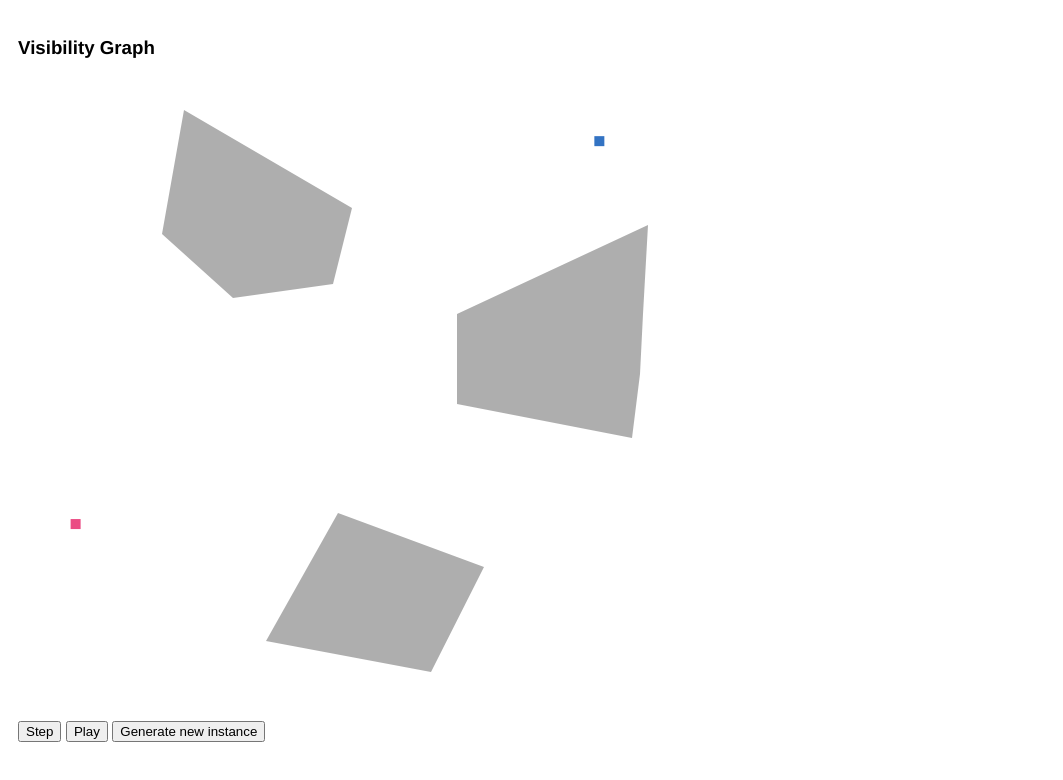
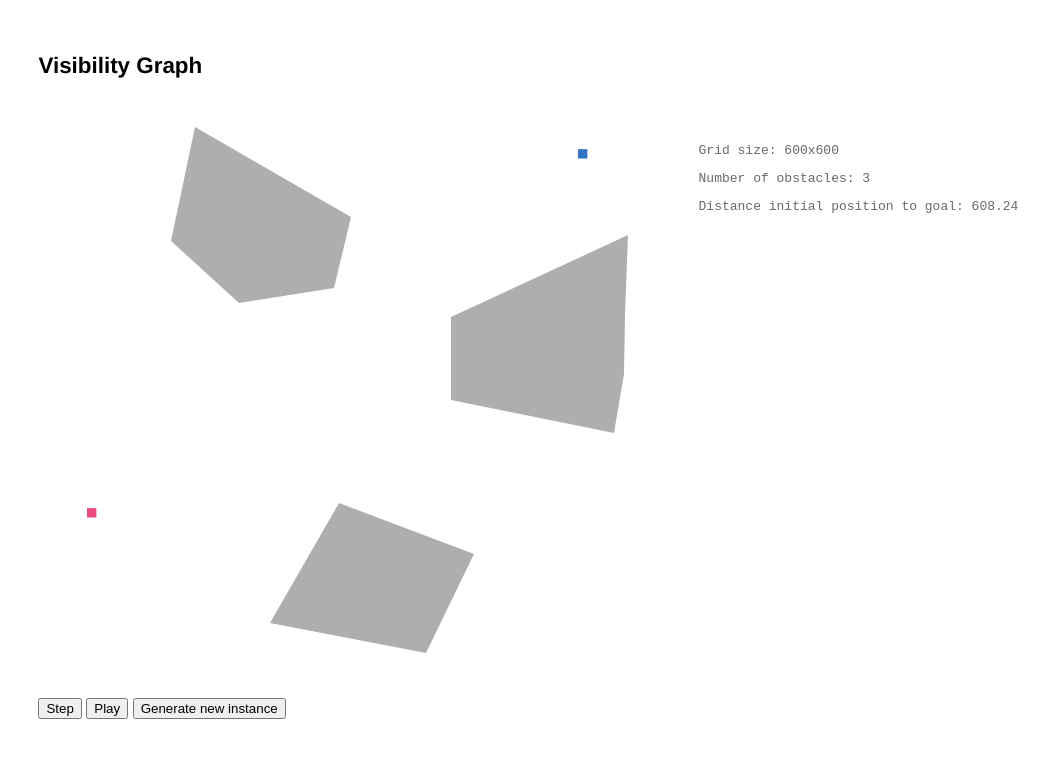
Before and after one commit to Marghrid/Robot-Motion-Planning, a plain HTML site: page VisibilityGraph/index.html in a window 1280 px wide. Shown: the whole page, without its empty margins (0-1063 px from the left). Drawn offline with Linux system fonts and the light colour scheme.

Commit message:
Website design and responsiveness.

```diff
--- a/VisibilityGraph/index.html
+++ b/VisibilityGraph/index.html
@@ -7,20 +7,29 @@
     body {
       font-family: Helvetica, sans-serif;
       display: flex;
+      flex-direction:column;
+      margin:3%;
+    }
+    #main_div {
+      display: flex;
       flex-wrap: wrap;
     }
-
     #canvas_div {
-      	padding: 10px;
      flex-direction:column;
     }
-
     #info_div {
-
-				padding: 5%;
-        /*background-color: #b0b0b0;*/
-        min-height: 1em;
-        min-width: 200px;
+      margin: 4%;
+      margin-top: 2%;
+      padding: 1%;
+      /*background-color: #f0f0f0;*/
+      /*flex-shrink: 0;*/
+      flex-grow: 0;
+      flex-basis: 30em;
+      font-family: monospace;
+      color: dimgrey;
+    }
+    h1 {
+      font-size: 1.4em;
     }
   </style>
   <script src="../js/geometry.js">         </script>
@@ -29,8 +38,9 @@
   <script src="../js/button.js">           </script>
 </head>
 <body>
+  <div id=title_div><h1>Visibility Graph</h1></div>
+  <div id=main_div>
     <div id=canvas_div>
-  <h3>Visibility Graph</h3>
       <canvas id="canvas1" >
       Your browser does not support the HTML5 canvas tag.</canvas>
       <div id =canvas_buttons_div>
@@ -39,21 +49,34 @@
         <input id="refreshButton" type="button" onclick="refresh_button()" value="Generate new instance"></input>
       </div>
     </div>
-
     <div id=info_div> </div>
-
+  </div>
   <script>
 //window.requestAnimationFrame(animate);
 
 var c1 = document.getElementById("canvas1");
 var info = document.getElementById("info_div");
 
-let min = Math.min(window.innerWidth, window.innerHeight);
-c1.height = min*0.8;
-c1.width = min*0.8;
+let env_size = Math.min(0.8 * window.innerWidth, 0.75 * window.innerHeight);
+c1.height = env_size;
+c1.width = env_size;
+info.style.flexBasis = env_size;
 
-let env = new Environment(min*0.8, 3);
+let num_obst = 3;
+let env = new Environment(env_size, num_obst);
 let planner = new VisibilityGraph(env);
+
+let p = document.createElement("p");
+info.appendChild(p);
+p.innerHTML = "Grid size: " + env_size.toString() + "x" + env_size.toString();
+
+p = document.createElement("p");
+info.appendChild(p);
+p.innerHTML = "Number of obstacles: " + (num_obst).toString();
+
+p = document.createElement("p");
+info.appendChild(p);
+p.innerHTML = "Distance initial position to goal: " + (euclidean_distance(env.goal, env.init)).toFixed(2);
 
 env.draw(c1);
 </script>
--- a/js/button.js
+++ b/js/button.js
@@ -1,15 +1,33 @@
-let timerId;
+let timer_id;
 let play = false;
 let step_count = 0;
 let done = false;
+let paragraph;
+let current_line_length;
 
 function step_button(grid, planning, canvas, info) {
 	if (done) return;
 	++step_count;
 	if (step_count == 1) {
-		info.innerHTML += "Step: 1 ";
-	} else {
-		info.innerHTML += step_count.toString() + " ";
+		paragraph = document.createElement("p");
+		info.appendChild(paragraph);
+		current_line_length = 0;
+		let new_text = "Step: 1 ";
+		paragraph.innerHTML += new_text;
+		current_line_length += new_text.length;
+	}
+	else {
+		let new_text = step_count.toString() + " ";
+		paragraph.innerHTML += new_text;
+		current_line_length += new_text.length;
+/*
+		if (current_line_length > 48) /* New line  {
+			//paragraph = document.createElement("p");
+			//info.appendChild(paragraph);
+			paragraph.innerHTML += "<br>";
+			current_line_length = 0;
+		}*/
+
 	}
 	let planning_done = planning.step();
 
@@ -19,8 +37,9 @@ function step_button(grid, planning, canvas, info) {
 		document.getElementById("playButton").value = "Play";
 		document.getElementById("playButton").disabled = true;
 		document.getElementById("stepButton").disabled = true;
-		info.innerHTML += "<p>Done!</p>"
-		clearInterval(timerId);
+		//info.innerHTML += "<p>Done.</p>"
+		info.innerHTML += "<p>" + planning.status + "</p>";
+		clearInterval(timer_id);
 		done = true;
 		play = false;
 	}
@@ -31,10 +50,10 @@ function play_button(grid, planning, canvas, info) {
 	if(!play) {
 		document.getElementById("playButton").value = "Stop";
 		play = true;
-		timerId = setInterval(step_button, 200, grid, planning, canvas, info);
+		timer_id = setInterval(step_button, 200, grid, planning, canvas, info);
 	} else {
 		document.getElementById("playButton").value = "Play";
-		clearInterval(timerId);
+		clearInterval(timer_id);
 		play = false;
 	}
 
--- a/js/visibilityGraph.js
+++ b/js/visibilityGraph.js
@@ -1,14 +1,11 @@
 class VisibilityGraph {
 	constructor(env) {
 		this.env = env;
-		this.vertices = [this.env.init, this.env.goal];
 		this.iteration = 0;
 		this.current_pos = this.env.init;
-		for(let obst of this.env.obstacles) {
-			for(let v of obst) {
-				this.vertices.push(v);
-			}
-		}
+		this.status = "";
+
+		this.vertices = this.compute_vertices();
 
 		this.edges = this.compute_edges();
 		this.env.edges = Array.from(this.edges);
@@ -24,10 +21,20 @@ class VisibilityGraph {
 	}
 
 	step() {
-		if(this.iteration >= this.edges.length + this.path.length -1)
+		if(this.iteration >= this.edges.length + this.path.length -2)
 			return true;
 		++this.iteration;
 		return false;
+	}
+
+	compute_vertices() {
+		let vertices = [this.env.init, this.env.goal];
+		for(let obst of this.env.obstacles) {
+			for(let v of obst) {
+				vertices.push(v);
+			}
+		}
+		return vertices;
 	}
 
 	compute_edges() {
@@ -64,6 +71,7 @@ class VisibilityGraph {
 			}
 
 			if (vertex_equals(current[0], this.env.goal)) {
+				this.path_length = current[1];
 				return this.reconstruct_path(came_from, current[0]);
 			}
 
@@ -90,7 +98,6 @@ class VisibilityGraph {
 				// neighbour shape: vertex
 				// current shape:[vertex, g_score]
 				came_from[neighbour] = current[0];
-
 			}
 		}
 	}
@@ -103,6 +110,9 @@ class VisibilityGraph {
 			current = came_from[current];
 			path.push(current);
 		}
+		this.status = "Path found. Path length: " + this.path_length.toFixed(2);
+		//TODO: path length
+
 		return path;
 	}
 
--- a/js/wavefront.js
+++ b/js/wavefront.js
@@ -5,7 +5,7 @@ class Wavefront {
 		this.grid.set_value(this.grid.goal, 2);
 		this.iteration = 2;
 		this.current_pos = this.grid.init;
-
+		this.status = "Unsolved."
 		this.attractive = false;
 		this.path = false;
 	}
@@ -56,6 +56,7 @@ class Wavefront {
 		if (next[0] == this.grid.goal[0] && next[1] == this.grid.goal[1]) {
 			this.current_pos = this.goal;
 			this.path = true;
+			this.status = "Path found. Length: " + (this.grid.path.length + 1).toString();
 			console.log("DONE");
 			return;
 		}
```
Also changed, not shown: Brushfire/index.html (+39 -14 lines), Wavefront/index.html (+37 -11 lines), js/brushfire.js (+5 -2 lines). Lines whose indentation alone changed are shown as unchanged.
